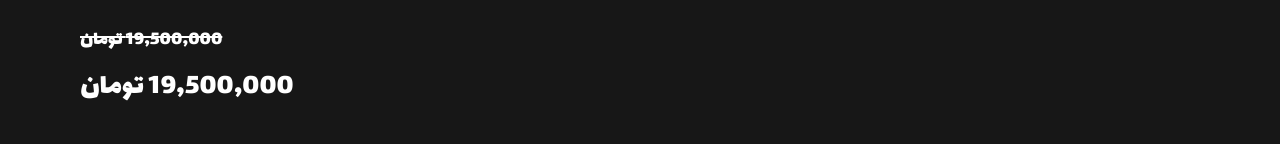
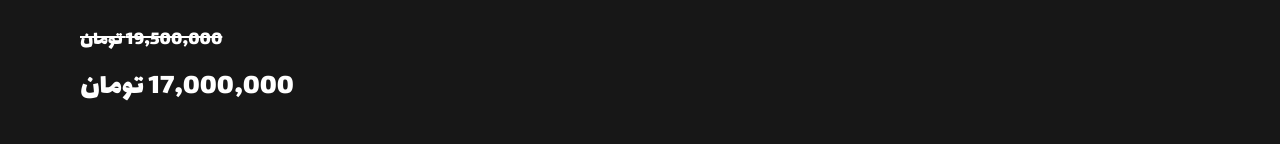
Before and after one commit to HosseinMazhar/mjsound, a Next.js app: page /1/1/1 in a window 1280 px wide. Shown: the part 798-942 px from the top of the page. Built offline with nearby package versions, Linux system fonts and the light colour scheme.

Commit message:
fix: detailed page error

```diff
--- a/src/app/[category]/[title]/[id]/page.tsx
+++ b/src/app/[category]/[title]/[id]/page.tsx
@@ -2,13 +2,15 @@ import products from "@/app/datas/products.json";
 import BuyButton from "@/components/productById/BuyButton";
 import PictureAlbum from "@/components/productById/PictureAlbum";
 
-interface ProductDetailPageProps {
+type PageProps = {
   params: {
     id: string;
+    title: string;
+    category: string;
   };
-}
+};
 
-export default async function ProductDetailPage({ params }: ProductDetailPageProps) {
+export default function ProductDetailPage({ params }: PageProps) {
   const { id } = params;
   const product = products.find((p) => String(p.id) === id);
 
@@ -35,8 +37,7 @@ export default async function ProductDetailPage({ params }: ProductDetailPagePro
           <p className="px-3 py-2 rounded bg-amber-700 text-white font-lalezar text-sm mt-4 mb-8">
             {product.category}
           </p>
-          {product.details.map((detail, index) => {
-            return (
+          {product.details.map((detail, index) => (
             <div
               key={index}
               className="flex justify-start items-start gap-3 mb-2"
@@ -44,18 +45,17 @@ export default async function ProductDetailPage({ params }: ProductDetailPagePro
               <p className="text-yellow-500 font-lalezar">{detail.key}:</p>
               <p className="text-white font-lalezar">{detail.value}</p>
             </div>
-            );
-          })}
+          ))}
           <p className="text-white font-lalezar text-lg mt-8">
             {product.description}
           </p>
           {product.priceBeforeDiscount !== product.priceAfterDiscount && (
             <p className="w-full mt-12 text-left font-lalezar line-through text-white text-xl">
-              {product.priceBeforeDiscount?.toLocaleString()} تومان{" "}
+              {product.priceBeforeDiscount?.toLocaleString()} تومان
             </p>
           )}
           <p className="w-full mt-4 text-left font-lalezar text-white text-3xl">
-            {product.priceBeforeDiscount?.toLocaleString()} تومان{" "}
+            {product.priceAfterDiscount?.toLocaleString()} تومان
           </p>
           <div className="w-full mt-10 flex justify-end items-center">
             <BuyButton product={product} />
```
Lines whose indentation alone changed are shown as unchanged.
